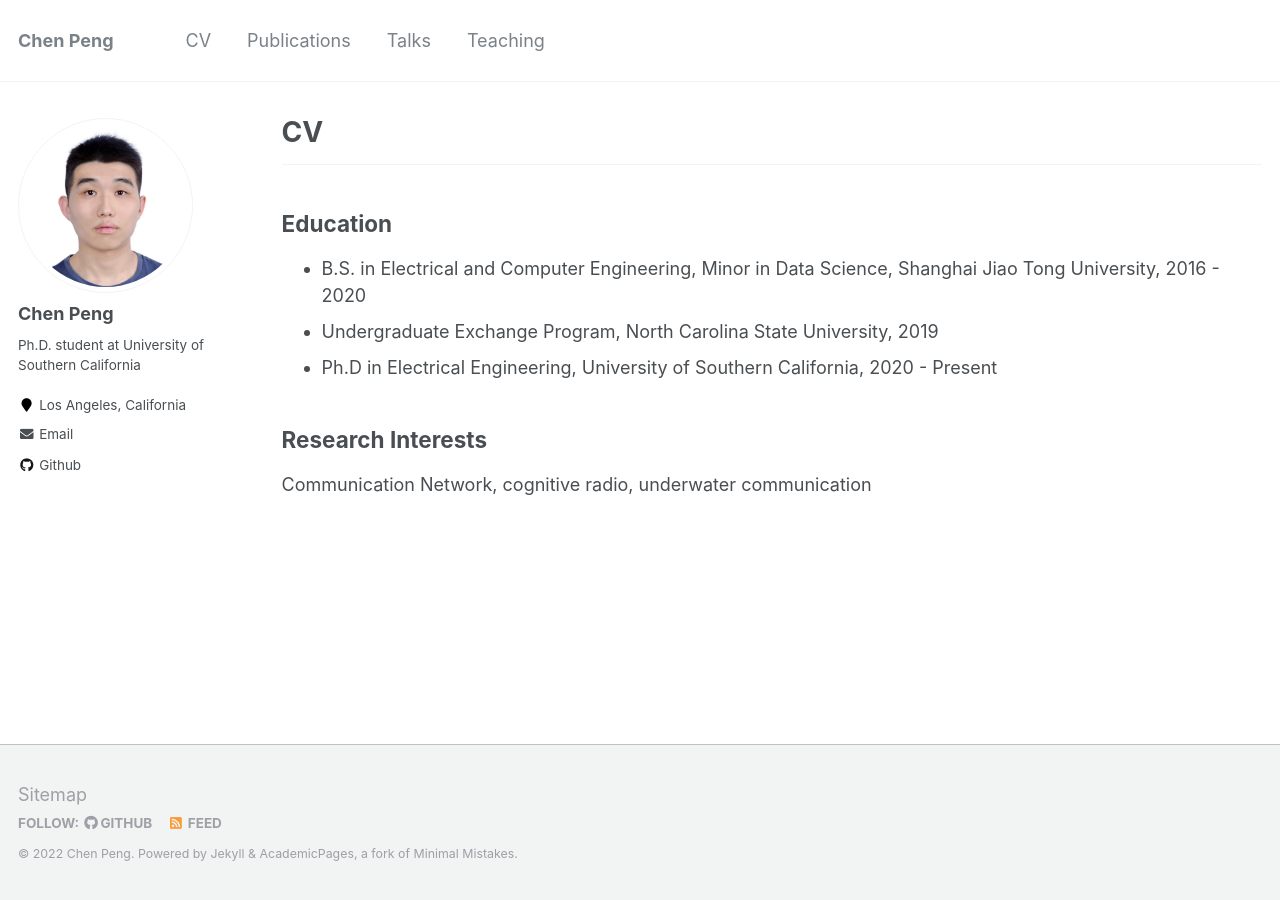
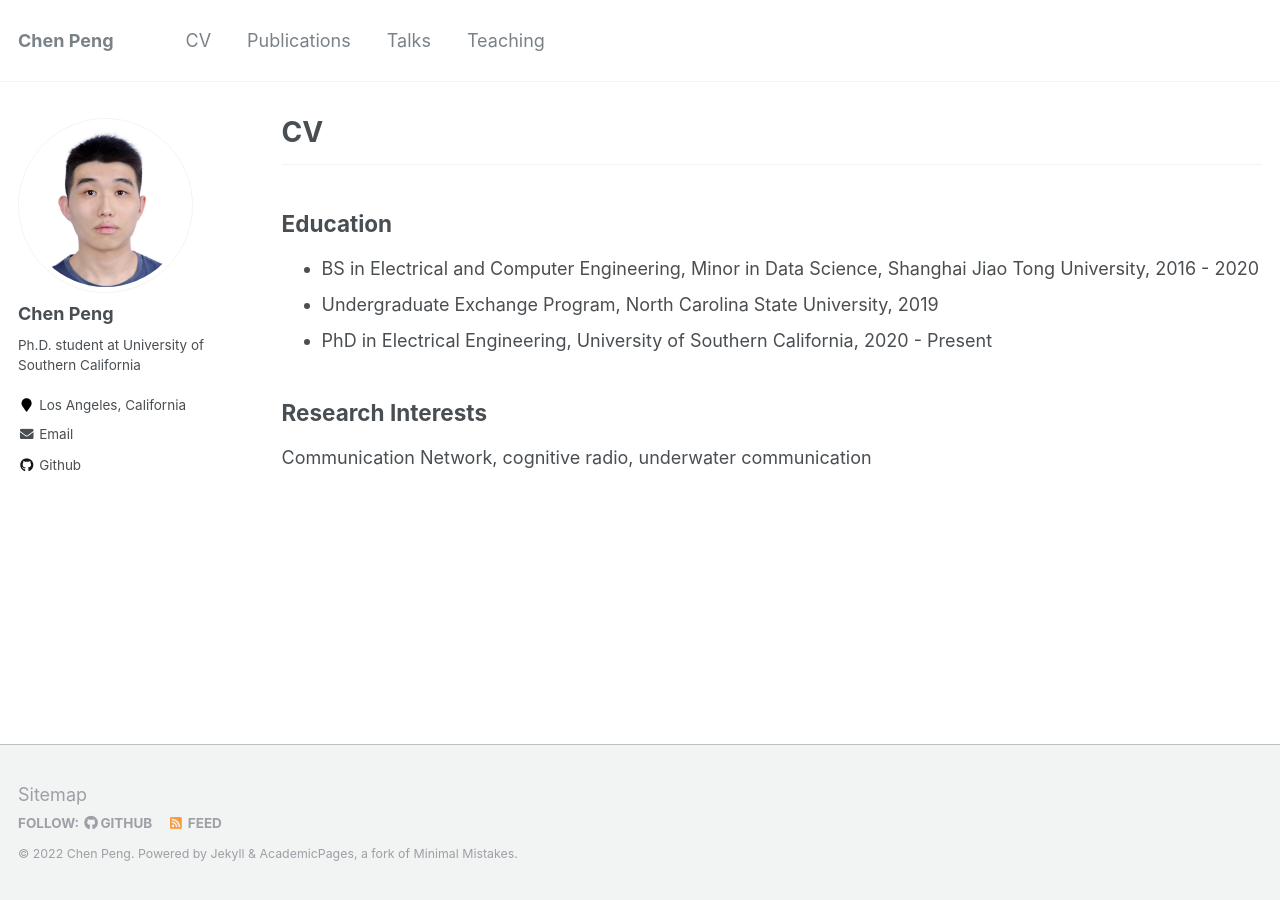
Before and after one commit to CalixPeng/CalixPeng.github.io, a Jekyll site: the page built from _pages/cv.md, in a window 1280 px wide. Built offline with Jekyll 4.4.1, drawn with Linux system fonts in a browser that asks for light colours.

Commit message:
Update cv.md

```diff
--- a/_pages/cv.md
+++ b/_pages/cv.md
@@ -12,9 +12,9 @@ redirect_from:
 ---
 
 ## Education
-* B.S. in Electrical and Computer Engineering, Minor in Data Science, Shanghai Jiao Tong University, 2016 - 2020
+* BS in Electrical and Computer Engineering, Minor in Data Science, Shanghai Jiao Tong University, 2016 - 2020
 * Undergraduate Exchange Program, North Carolina State University, 2019
-* Ph.D in Electrical Engineering, University of Southern California, 2020 - Present
+* PhD in Electrical Engineering, University of Southern California, 2020 - Present
 
 ## Research Interests
 Communication Network, cognitive radio, underwater communication
```
